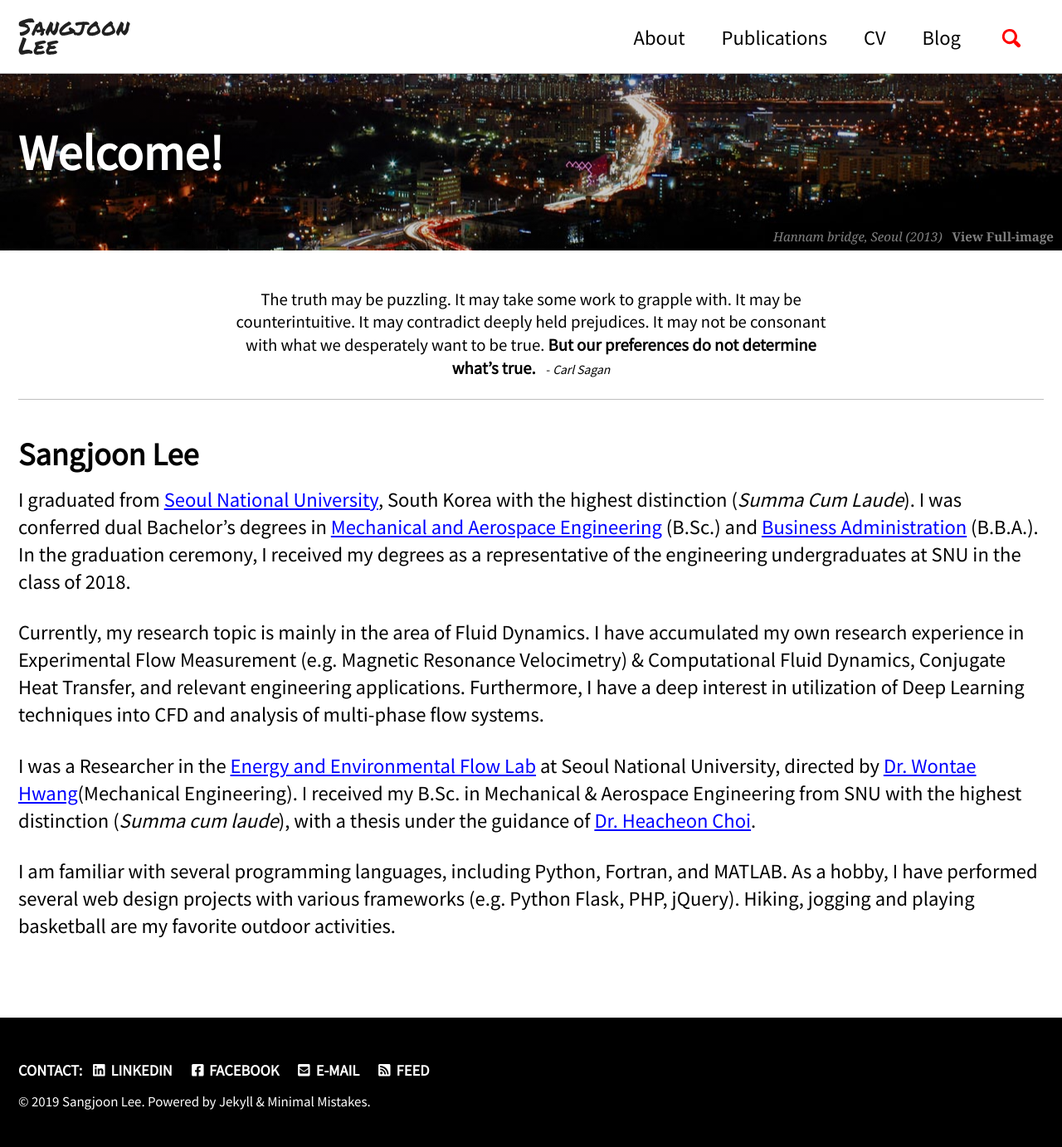
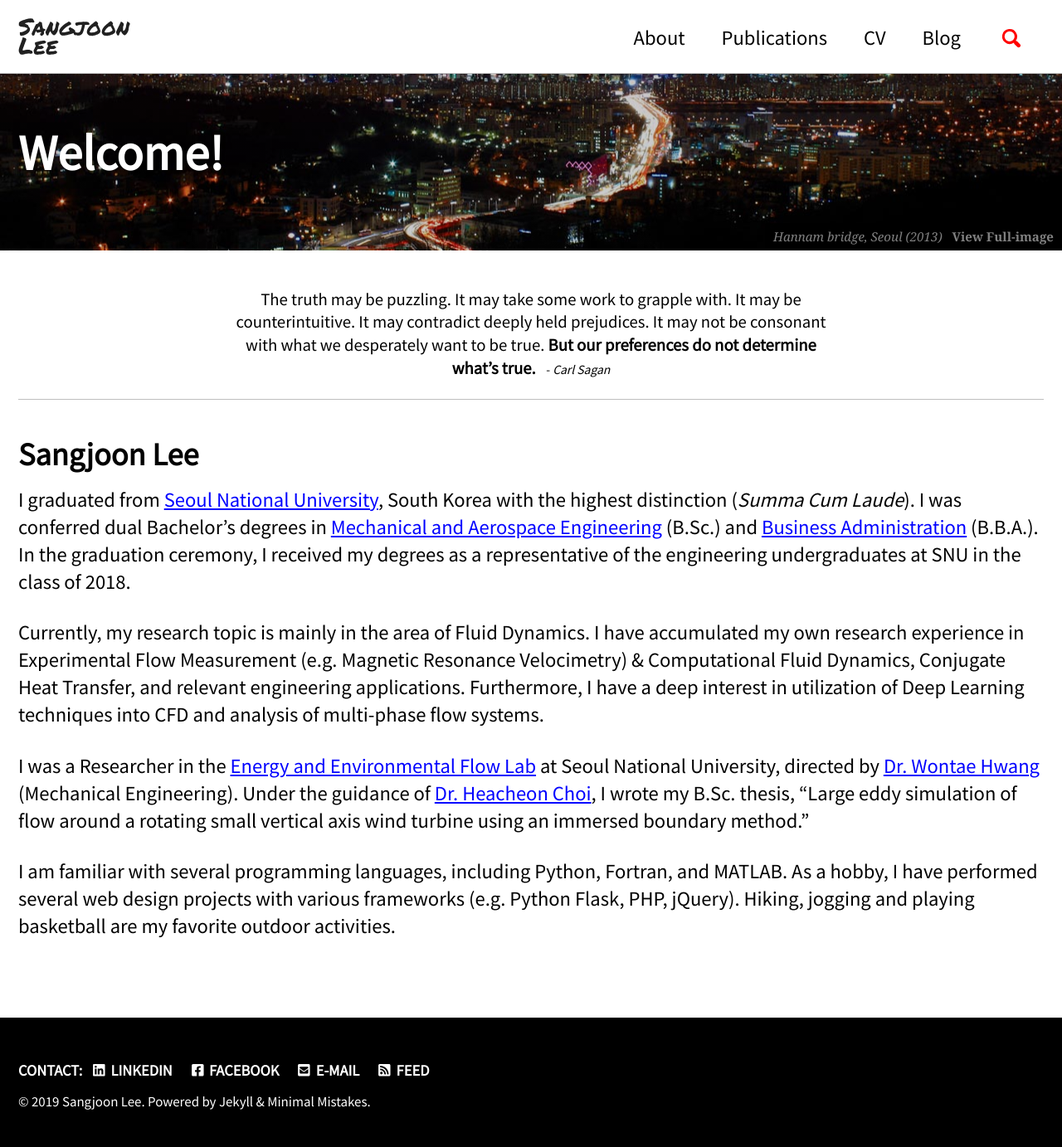
Before and after one commit to jun9303/jun9303.github.io, a Jekyll site: the page built from index.md, in a window 1280 px wide. Shown: the whole page at 83% size. Built offline with Jekyll 4.4.1, drawn with Linux system fonts in a browser that asks for light colours; cached includes are drawn as plain includes; nearby versions of some CDN libraries.

Commit message:
modified:   index.md

```diff
--- a/index.md
+++ b/index.md
@@ -17,6 +17,6 @@ I graduated from [Seoul National University](http://useoul.edu/), South Korea wi
 
 Currently, my research topic is mainly in the area of Fluid Dynamics. I have accumulated my own research experience in Experimental Flow Measurement (e.g. Magnetic Resonance Velocimetry) & Computational Fluid Dynamics, Conjugate Heat Transfer, and relevant engineering applications. Furthermore, I have a deep interest in utilization of Deep Learning techniques into CFD and analysis of multi-phase flow systems.
 
-I was a Researcher in the [Energy and Environmental Flow Lab](http://eeflow.snu.ac.kr/) at Seoul National University, directed by [Dr. Wontae Hwang](http://me.snu.ac.kr/eng/01_intro/faculty_view.asp?pid=137)(Mechanical Engineering). I received my B.Sc. in Mechanical & Aerospace Engineering from SNU with the highest distinction (*Summa cum laude*), with a thesis under the guidance of [Dr. Heacheon Choi](http://me.snu.ac.kr/eng/01_intro/faculty_view.asp?pid=39).
+I was a Researcher in the [Energy and Environmental Flow Lab](http://eeflow.snu.ac.kr/) at Seoul National University, directed by [Dr. Wontae Hwang](http://me.snu.ac.kr/eng/01_intro/faculty_view.asp?pid=137) (Mechanical Engineering). Under the guidance of [Dr. Heacheon Choi](http://me.snu.ac.kr/eng/01_intro/faculty_view.asp?pid=39), I wrote my B.Sc. thesis, "Large eddy simulation of flow around a rotating small vertical axis wind turbine using an immersed boundary method."
 
 I am familiar with several programming languages, including Python, Fortran, and MATLAB. As a hobby, I have performed several web design projects with various frameworks (e.g. Python Flask, PHP, jQuery). Hiking, jogging and playing basketball are my favorite outdoor activities.
```
